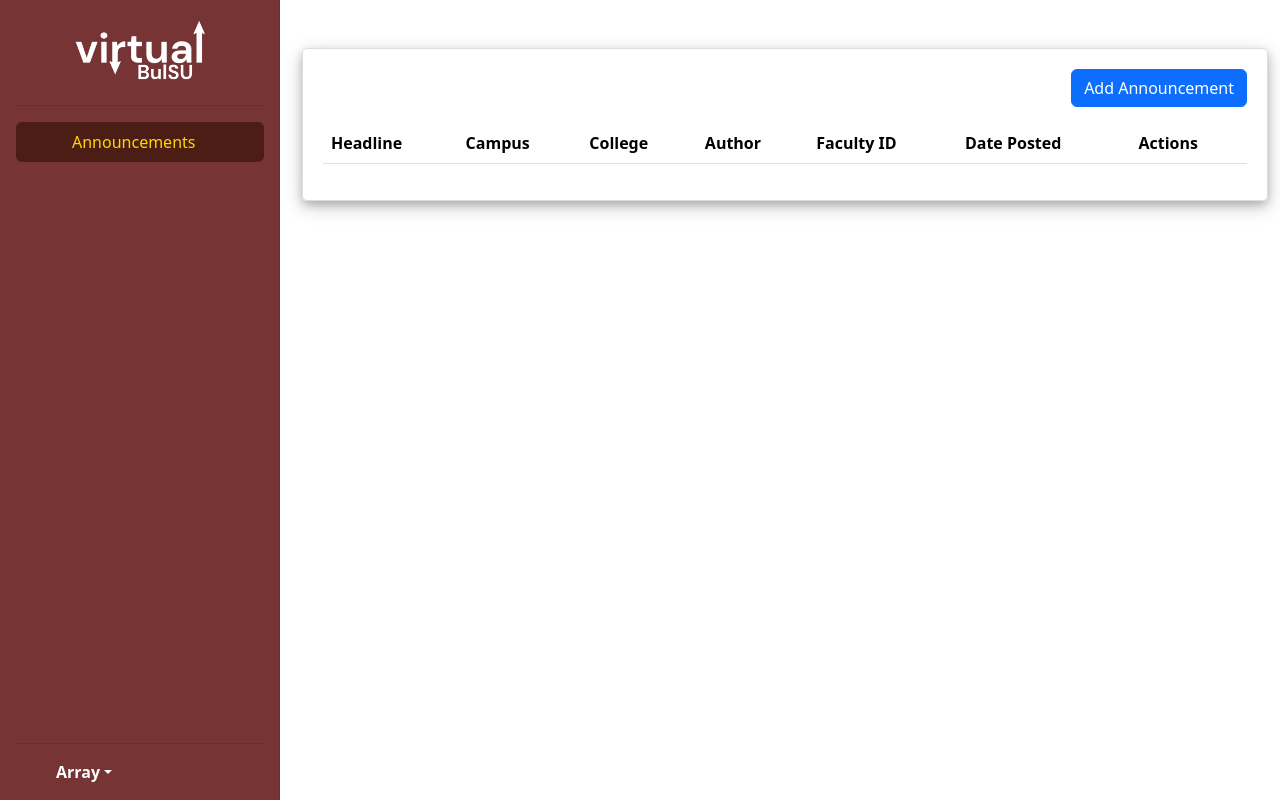
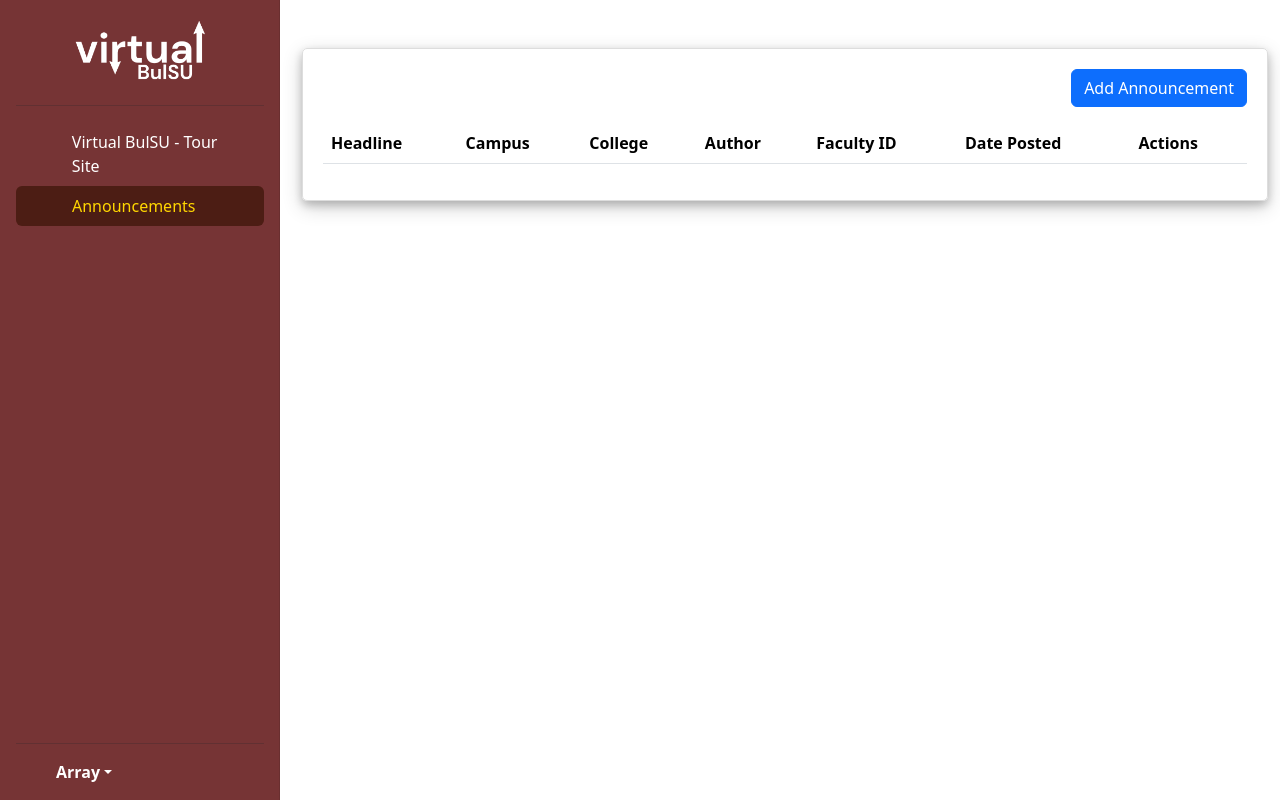
Before and after one commit to Thrifties/Virtual-BulSU, a PHP site: page /VirtualBulsu_AnnouncementPanel.php in a window 1280 px wide. Run offline with PHP 8.4, Linux system fonts and the light colour scheme; the visitor is signed in with stand-in values (Sample User, id 1); data that the repository does not hold is empty; some libraries are stand-ins or nearby versions.

Commit message:
Update error messages and add Virtual BulSU Tour link to navbar

```diff
--- a/get_admins.php
+++ b/get_admins.php
@@ -28,6 +28,6 @@ if ($result->num_rows > 0) {
     $data = $result->fetch_all(MYSQLI_ASSOC);
     echo json_encode($data); // Send admin data as JSON response
 } else {
-    echo json_encode(['error' => 'Admin not found']);
+    echo json_encode(['error' => 'No Admins Yet']);
 }
 ?>
--- a/get_announcement.php
+++ b/get_announcement.php
@@ -14,7 +14,7 @@ if ($result->num_rows > 0) {
 
     echo json_encode($announcementData); // Send announcement data as JSON response
 } else {
-    echo json_encode(['error' => 'Announcement not found']);
+    echo json_encode(['error' => 'No Announcements Yet']);
 }
 
 ?>
--- a/includes/navbar.php
+++ b/includes/navbar.php
@@ -43,12 +43,21 @@ $stmt->close();
     <img src="resources/Virtual BulSU Logo.png" id="logo" alt="Virtual BulSU Logo">
     <hr>
     <ul class="nav nav-pills flex-column mb-auto">
+
+    <li>
+        <a href="VirtualBulsu_Tour_HomePage.php" class="nav-link main-items d-flex align-items-center text-decoration-none" id="navWebsite">
+          <box-icon name='street-view' class="icons" color="#fff"></box-icon>
+          Virtual BulSU - Tour Site
+        </a>
+      </li>
+
       <li>
         <a href="VirtualBulsu_AnnouncementPanel.php" class="nav-link main-items d-flex align-items-center text-decoration-none" id="navAnnouncement">
           <box-icon name='notepad' class="icons" color="#fff" id="announcementLogo"></box-icon>
           Announcements
         </a>
       </li>
+
       <?php
         if ($currentAdminLevel == "super_admin" OR $currentAdminLevel == "admin") {
           echo '<li>
--- a/js/admin_panel.js
+++ b/js/admin_panel.js
@@ -213,7 +213,7 @@ if (numericRegex.test(facultyId)) {
 function selectedRowAdmin (facultyId){
 
   console.log("View button clicked for faculty ID:", facultyId);
-
+  document.getElementById("facultyId").value = facultyId;
   document.getElementById("viewFirstName").disabled = true;
   document.getElementById("viewMiddleName").disabled = true;
   document.getElementById("viewLastName").disabled = true;
@@ -242,8 +242,6 @@ function selectedRowAdmin (facultyId){
       document.getElementById("viewPhone").value = facultyData.contact_num;
     }
   };
-
-  document.getElementById("facultyId").value = data;
 
   // Send the id to the server
   xhr.send("facultyId="+ facultyId);
@@ -972,7 +970,7 @@ $(document).ready(function () {
             'College of Industrial Technology',
             'College of Education',
             'College of Business Administration',
-            'College of Hotel and Tourism Management'
+            'College of Hospitality and Tourism Management'
         ]
     };
 
```
Also changed, not shown: uploads/324109988_563892061953535_4905214715732212560_n.jpg (added).
